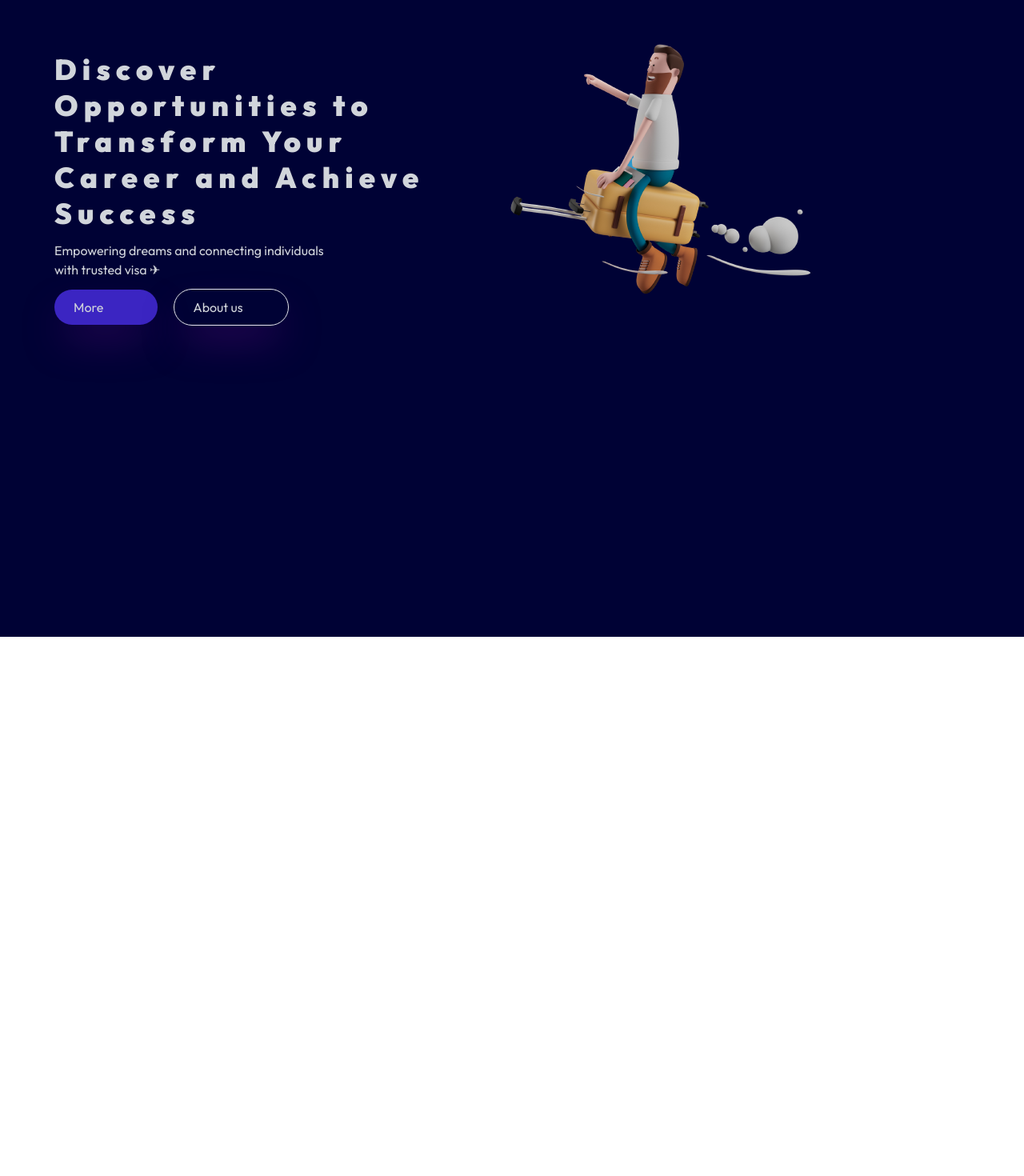
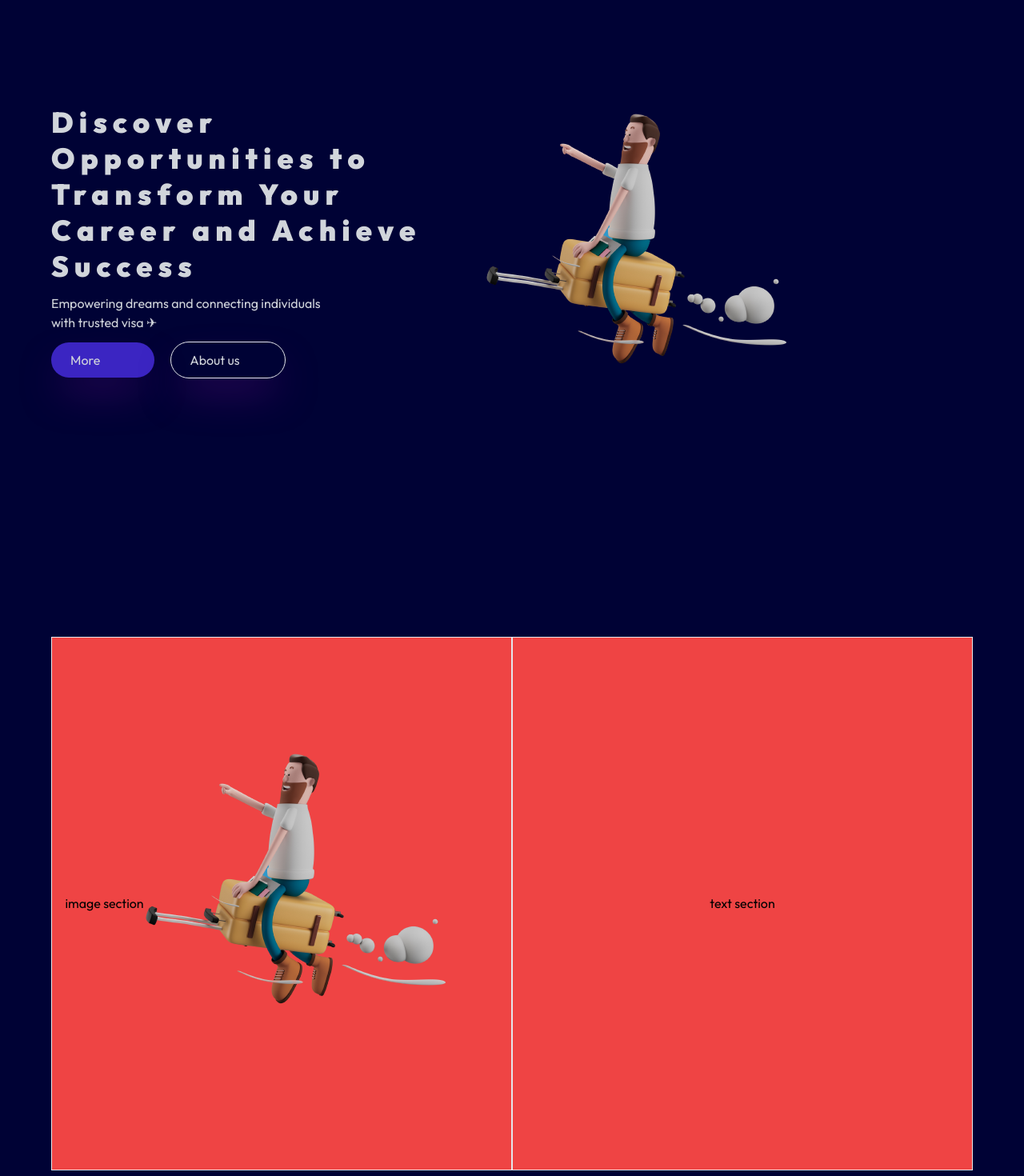
Before and after one commit to ajmal31/skyway_client, a React (Vite) app: page / in a window 1280 px wide. Shown: the part 100-1570 px from the top of the page at 80% size. Before the commit the page ends 896 px from the top, so only its background shows below. Built offline with nearby package versions, Linux system fonts and the light colour scheme.

Commit message:
v9 home screen 1 almost completed

```diff
--- a/src/components/user/Home/Background.jsx
+++ b/src/components/user/Home/Background.jsx
@@ -1,49 +1,116 @@
+import { useState } from "react";
 import Banner from "./Banner";
 import Navbar from "./Navbar";
-import {motion} from 'framer-motion'
+import { easeInOut, motion } from 'framer-motion'
 
 const Background = () => {
+
   return (
-    <div className="bg-primary h-screen w-screen">
+    <div className="bg-primary">
       <Navbar />
 
-      <div className="flex h-full bg-primary p-10">
-        <div className="w-1/2 mb-16 p-4">
-          <div className="bg-primary h-full flex items-start pt-3 pl-3 justify-start">
+
+      <div className="flex flex-col justify-center items-center px-16 bg-primary">
+
+
+        <div className=" w-full   ">
+          {/* home page first screeen  */}
+          <div className="h-screen" >
+            <div className="flex flex-row  h-5/6 font-Outfit " >
+
+              {/* first half */}
+              <div className="w-1/2  flex items-start ">
+
+                {/* Text section */}
+
+                <div className=" h-full flex items-center  pb-14   ">
                   <div className="flex flex-col">
                     <div className="text-gray-300 font-bold leading-tight font-Outfit tracking-wider text-4xl">
-                Discover Opportunities to Transform Your Career and Achieve Success
+                      Discover <br /> Opportunities to Transform  Your <br /> Career and Achieve <br /> Success
                     </div>
-              {/* <p className="text-white font-Outfit  text-sm mt-3">Your Journey Begins Here ✈</p> */}
-              <p className="text-gray-300 font-Outfit  text-base mt-3">Empowering dreams and connecting individuals <br />with trusted visa ✈</p>
-              <div className="mt-3">
-                <button className="text-gray-300 font-Outfit border-transparent shadow-2xl shadow-purple-950  hover:bg-transparent hover:border-white  hover:border-y   mr-5 rounded-3xl bg-sec-button px-6 pr-16 py-2.5  ">More&nbsp;</button>
-                <button className="text-gray-300 font-Outfit  shadow-2xl shadow-purple-950 hover:border-transparent   hover:bg-sec-button rounded-3xl border px-6 pr-14 py-2.5  ">About us</button>
+                    <p className="text-gray-300 font-Outfit  text-base mt-3">Empowering dreams and connecting individuals <br />with trusted visa ✈</p>                    <div className="mt-3">
+                      <button className="text-gray-300 font-Outfit border-transparent shadow-2xl shadow-purple-950 hover:bg-transparent hover:border-white hover:border-y mr-5 rounded-3xl bg-sec-button px-6 pr-16 py-2.5">More&nbsp;</button>
+                      <button className="text-gray-300 font-Outfit shadow-2xl shadow-purple-950 hover:border-transparent hover:bg-sec-button rounded-3xl border px-6 pr-14 py-2.5">About us</button>
+                    </div>
+                  </div>
                 </div>
 
+                {/* text section end */}
               </div>
+              {/* second half */}
+              <div className="w-1/2 flex items-center">
 
+                {/* image section */}
+                <div className="flex mb-16 items-center">
+                  <div className=" h-full">
+                    <motion.img
+                      initial={{ x: '5vh' }}
+                      animate={{ x: '-5vh' }}
+                      exit={{ x: '5vh' }}
+                      transition={{
+                        duration: 5,
+                        repeat: Infinity,
+                        repeatType: 'mirror',
+                        ease: 'easeInOut'
+                      }}
+                      src="/home-bg-removed.png" alt="Your Image" className="w-6/7 mr-16 max-h-full object-contain"
+                    />
+                  </div>
+                </div>
+              </div>
 
             </div>
           </div>
 
 
-        <div className="w-1/2 p-4 mb-16 mr-10 flex items-start  justify-start ">
-          <div className="bg-primary   h-full ">
+
+          {/* Home page second screeen */}
+          <div className="h-screen" >
+            <div className="bg-red-500  flex flex-row  h-5/6 font-Outfit " >
+
+              <div className="w-1/2 border flex justify-center items-center ">image section
+
+                {/* image section */}
+
+                <div className="flex mb-16 items-center">
+                  <div className=" h-full">
                     <motion.img
-
-            // animate={{rotate:360}}
-
-            //             transition={{
-            //                 duration: 3,
-            //                 repeat: Infinity,
-            //                 repeatType: 'reverse'
-            //             }}
-              src="/home-bg-removed.png" alt="Your Image" className="w-6/7 mr-16 max-h-full object-contain" />
+                      // initial={{ x: '5vh' }}
+                      // animate={{ x: '-5vh' }}
+                      // exit={{ x: '5vh' }}
+                      // transition={{
+                      //   duration: 5,
+                      //   repeat: Infinity,
+                      //   repeatType: 'mirror',
+                      //   ease: 'easeInOut'
+                      // }}
+                      src="/home-bg-removed.png" alt="Your Image" className="w-6/7 mr-16 max-h-full object-contain"
+                    />
+                  </div>
                 </div>
 
               </div>
+              <div className="w-1/2 border flex justify-center items-center ">text section</div>
+
             </div>
+          </div>
+
+
+
+          {/* Home page Third screen */}
+          <div className="h-screen" >
+            <div className="bg-red-500  flex flex-row  h-5/6 font-Outfit " >
+
+              <div className=" w-full border flex justify-center items-center ">Testimonals</div>
+
+
+            </div>
+          </div>
+        </div>
+
+
+      </div>
+
 
     </div>
   );
--- a/src/components/user/profile/Uprofile.jsx
+++ b/src/components/user/profile/Uprofile.jsx
@@ -1,7 +1,11 @@
 import { useDispatch } from "react-redux"
 import Navbar from "../Home/Navbar"
 import { userLogout } from "../../../redux/slices/UserSlice"
+import { useEffect, useState } from "react"
+import { USER_SRV_BASE_URL } from "../../../data/const"
+import { fetchData } from "../../../redux/api/api"
 const Uprofile = () => {
+    //user Logout
     const dispatch=useDispatch()
      const Logout=()=>{
         dispatch(userLogout())
@@ -27,23 +31,23 @@ const Uprofile = () => {
                     </div>
 
                 </div>
-                <span class="col-span-3 row-span-3 w-3/4  " >
-                    <div class="bg-secondory border-gray-300 rounded-3xl pt-5 pl-5">
+                <span className="col-span-3 row-span-3 w-3/4  " >
+                    <div className="bg-secondory border-gray-300 rounded-3xl pt-5 pl-5">
                         <label htmlFor="" className="text-gray-300 text-sm">Username</label>
-                        <h2 class="text-white font-bold">John Doe</h2>
-                        <hr class="border-b border-gray-300 w-2/3 " />
+                        <h2 className="text-white font-bold">John Doe</h2>
+                        <hr className="border-b border-gray-300 w-2/3 " />
                         <label htmlFor="" className="text-gray-300 text-sm">Email</label>
-                        <p class="text-white font-bold ">john.doe@example.com</p>
-                        <hr class="border-b border-gray-300 w-2/3" />
+                        <p className="text-white font-bold ">john.doe@example.com</p>
+                        <hr className="border-b border-gray-300 w-2/3" />
                         <label htmlFor="" className="text-gray-300 text-sm">Region</label>
-                        <p class="text-white font-bold ">india</p>
-                        <hr class="border-b border-gray-300 w-2/3" />
+                        <p className="text-white font-bold ">india</p>
+                        <hr className="border-b border-gray-300 w-2/3" />
                         <label htmlFor="" className="text-gray-300 text-sm">Destination</label>
-                        <p class="text-white font-bold ">France</p>
-                        <hr class="border-b border-gray-300 w-2/3" />
+                        <p className="text-white font-bold ">France</p>
+                        <hr className="border-b border-gray-300 w-2/3" />
                         <label htmlFor="" className="text-gray-300 text-sm">Phone</label>
-                        <p class="text-white font-bold ">9747343216</p>
-                        <hr class="border-b border-gray-300 w-2/3" />
+                        <p className="text-white font-bold ">9747343216</p>
+                        <hr className="border-b border-gray-300 w-2/3" />
                         <button onClick={Logout} className="text-gray-300 " >Logout</button>
 
                     </div>
--- a/src/pages/user/home/Home.jsx
+++ b/src/pages/user/home/Home.jsx
@@ -3,6 +3,7 @@ import { useDispatch } from "react-redux"
 import { userLogout } from "../../../redux/slices/UserSlice"
 import Navbar from "../../../components/user/Home/Navbar"
 import Background from "../../../components/user/Home/Background"
+// import YourComponent from "../../../components/user/Home/Test"
 const Home=()=>{
 
     const dispatch=useDispatch()
@@ -16,7 +17,7 @@ const Home=()=>{
 
         <div>
 
-
+            {/* <YourComponent/> */}
             <Background/>
             {/* <h1>iam home </h1>
             <button onClick={handleClick}  type="submit">logout</button> */}
--- a/src/redux/api/api.js
+++ b/src/redux/api/api.js
@@ -13,6 +13,7 @@ userAxiosInstance.interceptors.request.use(
         if(token){
 
             config.headers['Authorization']=`bearer ${token}`
+            config.headers['Content-Type']='application/json'
             console.log(config.headers)
 
         }else{
@@ -39,8 +40,16 @@ export const fetchData=createAsyncThunk('fetchData',async(obj)=>{
         //if token is true should be check whether user is logged in if user not logged in redirect to login page
         if(token){
 
-            let response=await userAxiosInstance[method](url,data)
-            return response
+            if(method==='get'){
+                let response=await userAxiosInstance[method](url)
+                console.log('redux api call get ',response)
+                 return response
+            }else{
+                let response =await userAxiosInstance[method](url,data)
+                console.log('redux api call',response)
+                return response
+            }
+
 
         }else{
             let response=await axios[method](url,data)
```
Also changed, not shown: public/3d-rendering-avatar_23-2150833554-removebg-preview.png (renamed from public/user-profile.png). Lines whose indentation alone changed are shown as unchanged.
